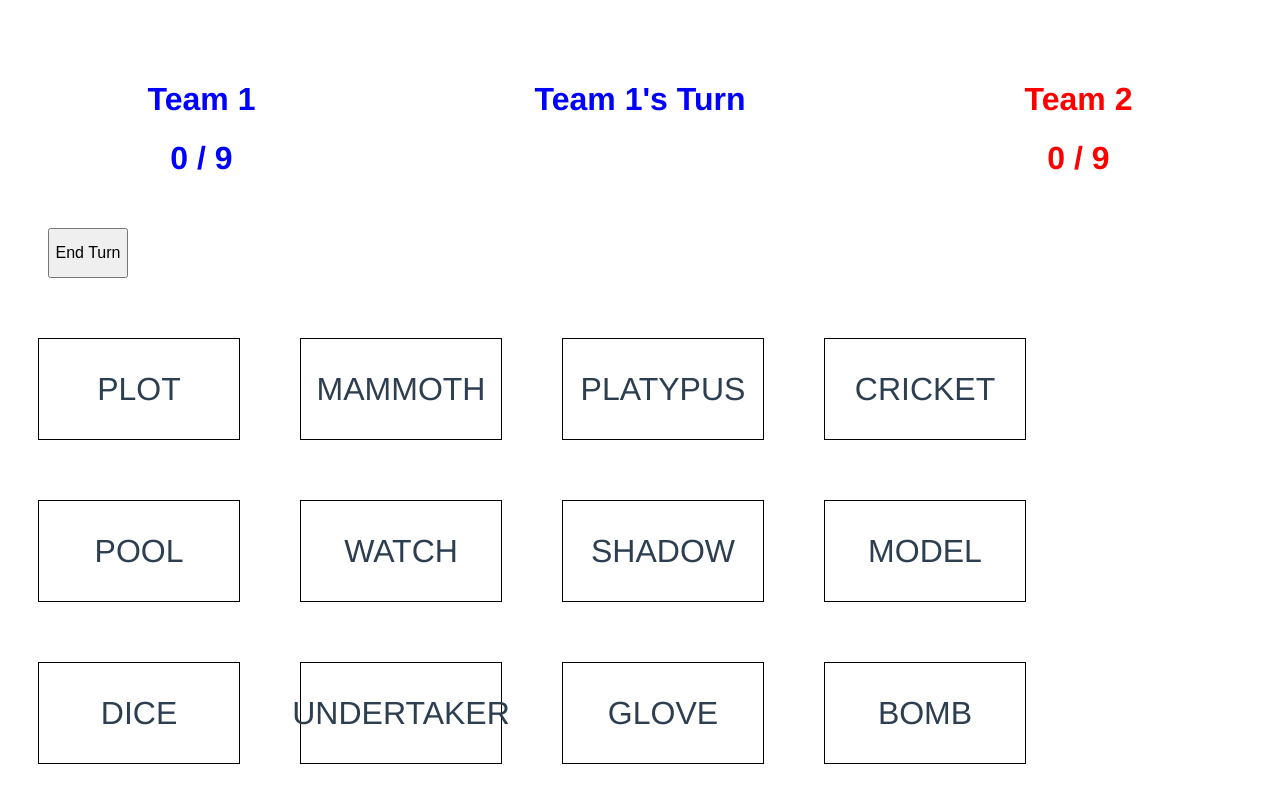
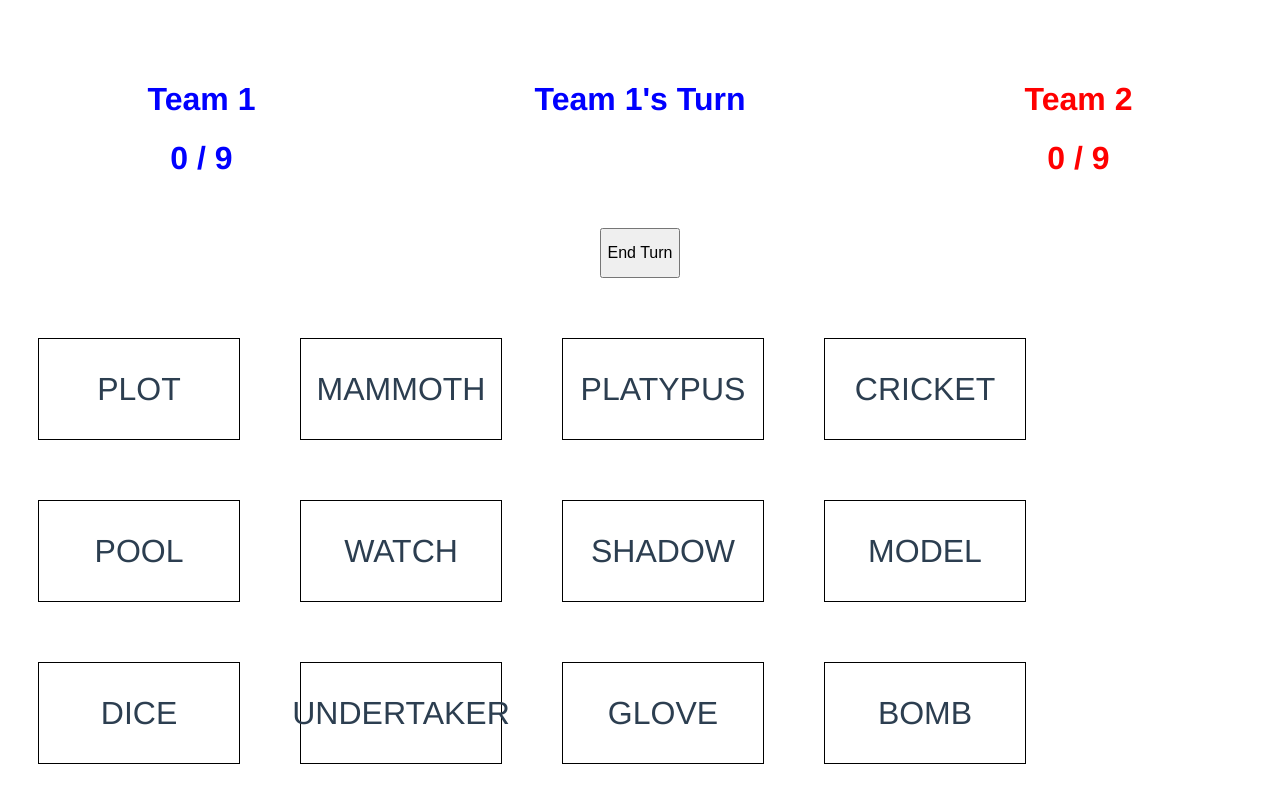
Before and after one commit to wwzeb/fe_codenames, a Vue app: page / in a window 1280 px wide. Shown: the top 800 px of the page. Built offline with nearby package versions, Linux system fonts and the light colour scheme.

Commit message:
centered end turn

```diff
--- a/src/components/EndTurn.vue
+++ b/src/components/EndTurn.vue
@@ -15,7 +15,6 @@ export default {
 
 <style>
 .container{
-    width: 100px;
     height: 50px;
     display: flex;
     justify-content: center;
```
